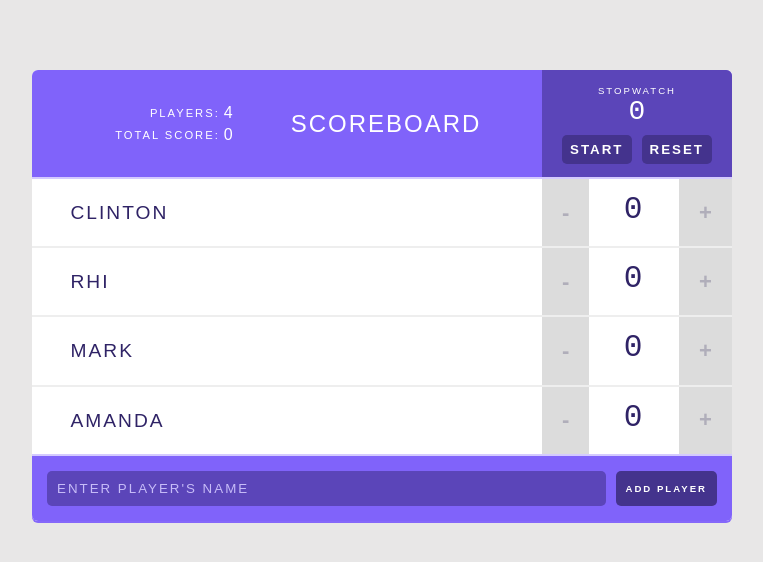
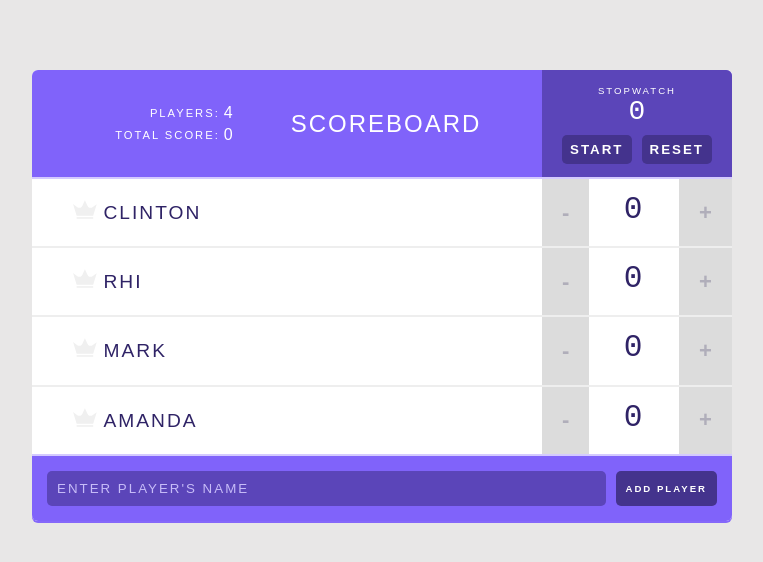
Before and after one commit to clintonhays/react-scoreboard, a React (Create React App) app: page / in a window 1280 px wide. Shown: the top 562 px of the page, without its empty margins (258-1021 px from the left). Built offline with nearby package versions, Linux system fonts and the light colour scheme.

Commit message:
add hiScore icon & functionality

```diff
--- a/src/components/App.js
+++ b/src/components/App.js
@@ -40,6 +40,16 @@
     });
   };
 
+  getHiScore = () => {
+    const scores = this.state.players.map((player) => player.score);
+    const hiScore = Math.max(...scores);
+
+    if (hiScore) {
+      return hiScore;
+    }
+    return null;
+  };
+
   handleAddPlayer = (name) => {
     this.setState((prevState) => {
       return {
@@ -64,6 +74,8 @@
   };
 
   render () {
+    const hiScore = this.getHiScore();
+
     return (
       <div className="scoreboard">
         <Header
@@ -77,6 +89,7 @@
             /* prettier ignore */
             name={player.name}
             score={player.score}
+            isHiScore={hiScore === player.score}
             id={player.id}
             key={player.id.toString()}
             index={index}
--- /dev/null
+++ b/src/components/Icon.js
@@ -0,0 +1,20 @@
+import React from 'react';
+import PropTypes from 'prop-types';
+
+const Icon = (props) => {
+  return (
+    <svg viewBox="0 0 44 35" className={props.isHiScore ? 'is-high-score' : null}>
+      <path
+        d="M26.7616 10.6207L21.8192 0L16.9973 10.5603C15.3699 14.1207 10.9096 15.2672 7.77534 12.9741L0 7.24138L6.56986 28.8448H37.0685L43.5781 7.72414L35.7425 13.0948C32.6685 15.2672 28.3288 14.0603 26.7616 10.6207Z"
+        transform="translate(0 0.301727)"
+      />
+      <rect width="30.4986" height="3.07759" transform="translate(6.56987 31.5603)" />
+    </svg>
+  );
+};
+
+Icon.propTypes = {
+  isHiScore : PropTypes.bool,
+};
+
+export default Icon;
--- a/src/components/Player.js
+++ b/src/components/Player.js
@@ -1,5 +1,6 @@
 import React, { PureComponent } from 'react';
 import PropTypes from 'prop-types';
+import Icon from './Icon';
 import Counter from './Counter';
 
 class Player extends PureComponent {
@@ -10,16 +11,18 @@
     id           : PropTypes.number.isRequired,
     score        : PropTypes.number,
     index        : PropTypes.number,
+    isHiScore    : PropTypes.bool,
   };
 
   render () {
-    const { name, id, score, index, removePlayer, changeScore } = this.props;
+    const { name, id, score, index, removePlayer, changeScore, isHiScore } = this.props;
     return (
       <div className="player">
         <span className="player-name">
           <button className="remove-player" onClick={() => removePlayer(id)}>
             ✖
           </button>
+          <Icon isHiScore={isHiScore} />
           {name}
         </span>
 
```
